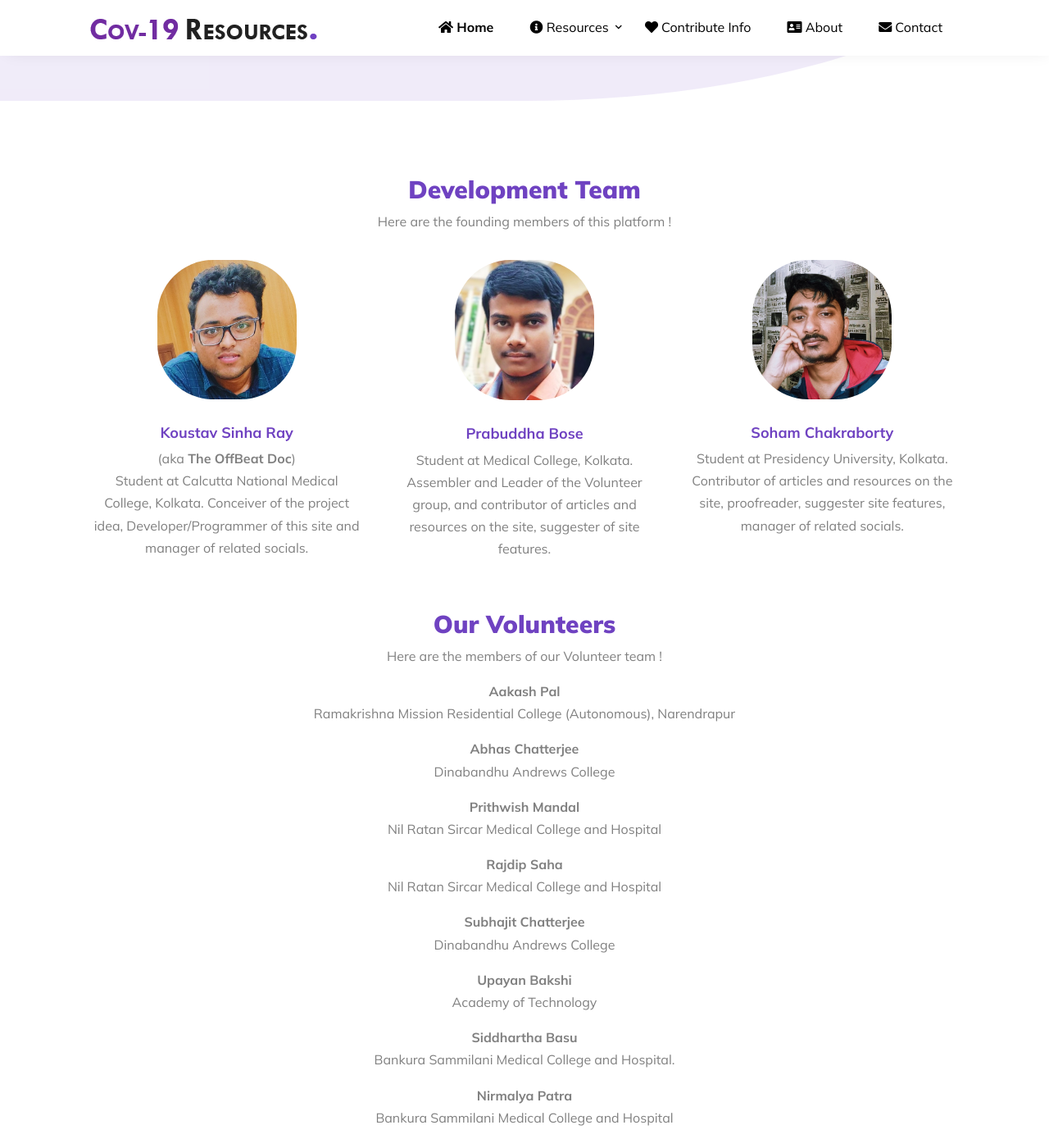
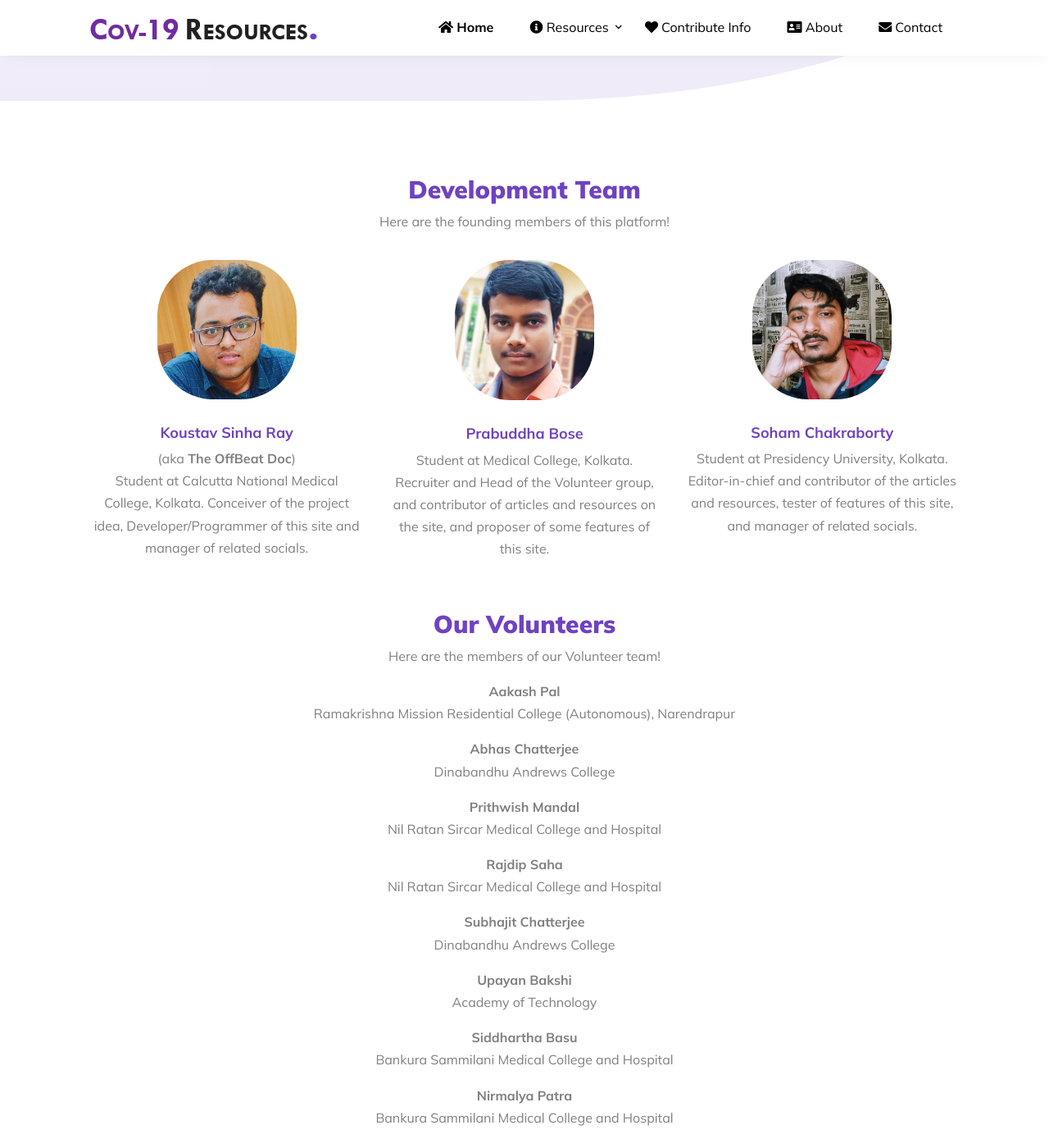
Before and after one commit to theoffbeatdoc/cov19resources, a Jekyll site: the page built from about.markdown, in a window 1280 px wide and 1400 px high, scrolled down 401 px. Shown: the whole window at 82% size. Built offline with Jekyll 4.4.1, drawn with Linux system fonts in a browser that asks for light colours; some web fonts are replaced; Markdown is read by kramdown in place of the engine named in the settings.

Commit message:
edited about page

```diff
--- a/_layouts/about.html
+++ b/_layouts/about.html
@@ -28,7 +28,7 @@
         <div class="row mb-3">
           <div class="col-lg-7 text-center mx-auto">
             <h2 class="section-heading">Development Team</h2>
-            <p>Here are the founding members of this platform !</p>
+            <p>Here are the founding members of this platform!</p>
           </div>
         </div>
 
@@ -51,7 +51,7 @@
             <div class="team">
               <img src={{ "images/person_2.jpg" | relative_url }} alt="Image" class="img-fluid">
               <h3>Prabuddha Bose</h3>
-              <p>Student at Medical College, Kolkata. Assembler and Leader of the Volunteer group, and contributor of articles and resources on the site, suggester of site features.</p>
+              <p>Student at Medical College, Kolkata. Recruiter and Head of the Volunteer group, and contributor of articles and resources on the site, and proposer of some features of this site.</p>
 
             </div>
           </div>
@@ -59,7 +59,7 @@
             <div class="team">
               <img src={{ "images/person_3.jpg" | relative_url }} alt="Image" class="img-fluid">
               <h3>Soham Chakraborty</h3>
-              <p>Student at Presidency University, Kolkata. Contributor of articles and resources on the site, proofreader, suggester site features, manager of related socials.</p>
+              <p>Student at Presidency University, Kolkata. Editor-in-chief and contributor of the articles and resources, tester of features of this site, and manager of related socials.</p>
 
             </div>
           </div>
@@ -69,7 +69,7 @@
         <div class="row mb-3">
           <div class="col-lg-7 text-center mx-auto">
             <h2 class="section-heading">Our Volunteers</h2>
-            <p>Here are the members of our Volunteer team !</p>
+            <p>Here are the members of our Volunteer team!</p>
             <div>
               {{content}}
             </div>
--- a/about.markdown
+++ b/about.markdown
@@ -22,7 +22,7 @@ Dinabandhu Andrews College
 Academy of Technology
 
 **Siddhartha Basu**
-Bankura Sammilani Medical College and Hospital.
+Bankura Sammilani Medical College and Hospital
 
 **Nirmalya Patra**
 Bankura Sammilani Medical College and Hospital
--- a/oxygendata.markdown
+++ b/oxygendata.markdown
@@ -16,4 +16,4 @@ white-box-mobile: 1466px
 ---
 
 *Verified by our volunteer team. PLEASE GO THROUGH OUR SITE [DISCLAIMER](/disclaimer) !
-If you feel someone is demanding unfair amounts of money for providing oxygen supply or is somehow associated with black marketting or other malpractices, kindly inform your state/central law enforcement agencies. Also contact usso that we can remove the entry from our listings.
+If you feel someone is demanding unfair amounts of money for providing oxygen supply or is somehow associated with black marketting or other malpractices, kindly inform your state/central law enforcement agencies. Also contact us so that we can remove the entry from our listings.
```
